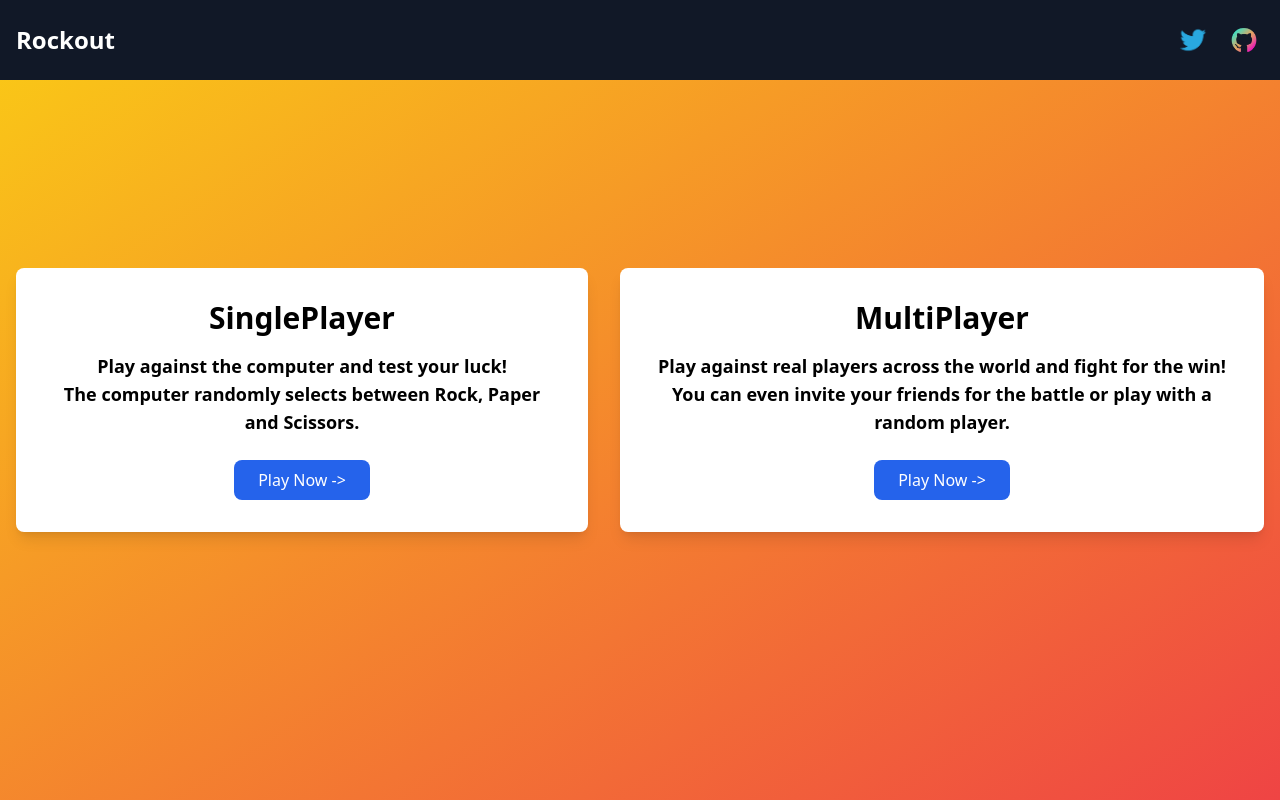
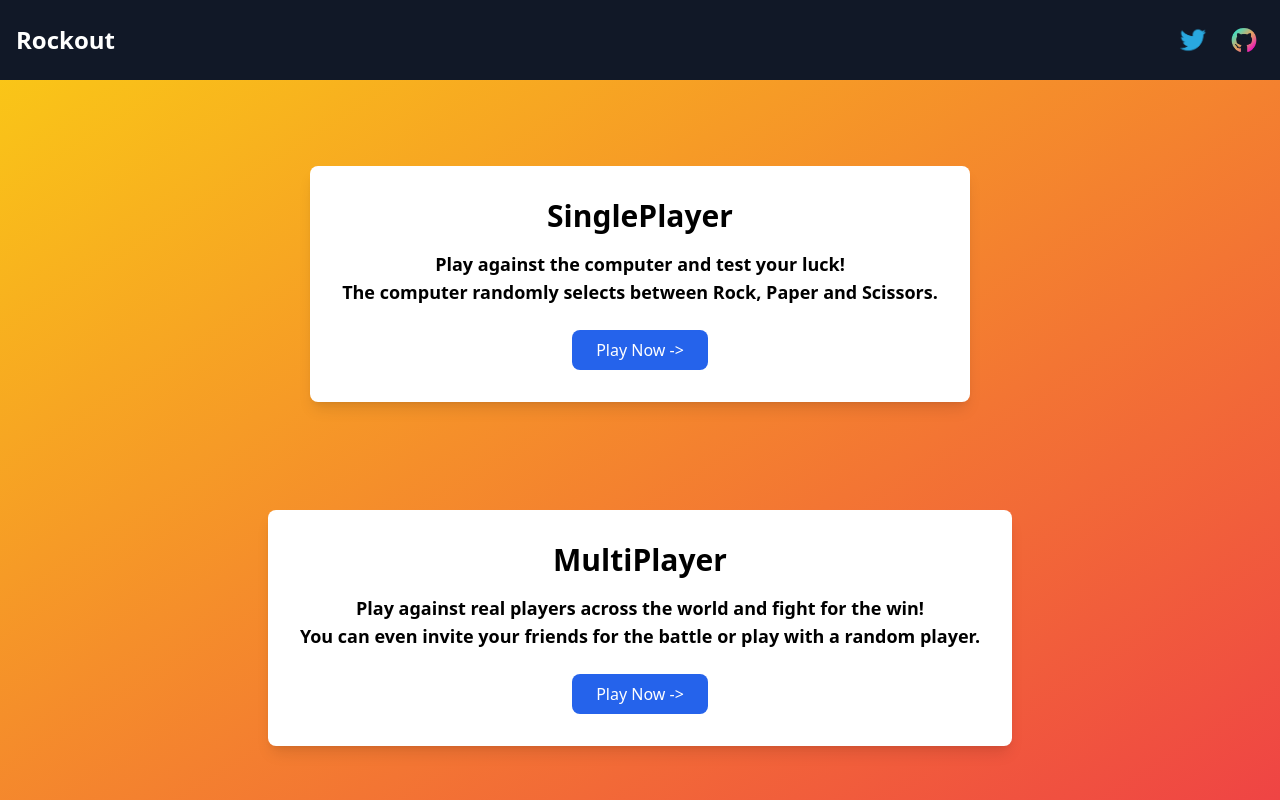
Before and after one commit to pushkaraj2007/Rockout, a Next.js app: page / in a window 1280 px wide. Built offline with nearby package versions, Linux system fonts and the light colour scheme.

Commit message:
Style improvements

```diff
--- a/components/selectMode.js
+++ b/components/selectMode.js
@@ -3,8 +3,8 @@ import Link from 'next/link';
 
 const SelectMode = () => {
   return (
-    <div className="flex justify-center items-center h-screen bg-gradient-to-br from-yellow-400 to-red-500">
-      <div className="flex flex-col items-center justify-center rounded-lg shadow-lg bg-white p-8 mx-4 transform hover:-translate-y-2 transition-all duration-300 ease-in-out">
+    <div className="flex flex-wrap justify-center items-center h-screen bg-gradient-to-br from-yellow-400 to-red-500">
+      <div className="flex flex-col items-center justify-center rounded-lg shadow-lg bg-white p-8 mx-4 transform hover:-translate-y-2 transition-all duration-300 ease-in-out mt-28">
         <h2 className="text-3xl font-bold mb-4">SinglePlayer</h2>
         <p className="text-lg text-center mb-6">
           Play against the computer and test your luck! <br />
@@ -17,7 +17,7 @@ const SelectMode = () => {
         </Link>
       </div>
 
-      <div className="flex flex-col items-center justify-center rounded-lg shadow-lg bg-white p-8 mx-4 transform hover:-translate-y-2 transition-all duration-300 ease-in-out">
+      <div className="flex flex-col items-center justify-center rounded-lg shadow-lg bg-white p-8 mx-4 transform hover:-translate-y-2 transition-all duration-300 ease-in-out mt-0">
         <h2 className="text-3xl font-bold mb-4">MultiPlayer</h2>
         <p className="text-lg text-center mb-6">
           Play against real players across the world and fight for the win! <br />
```
